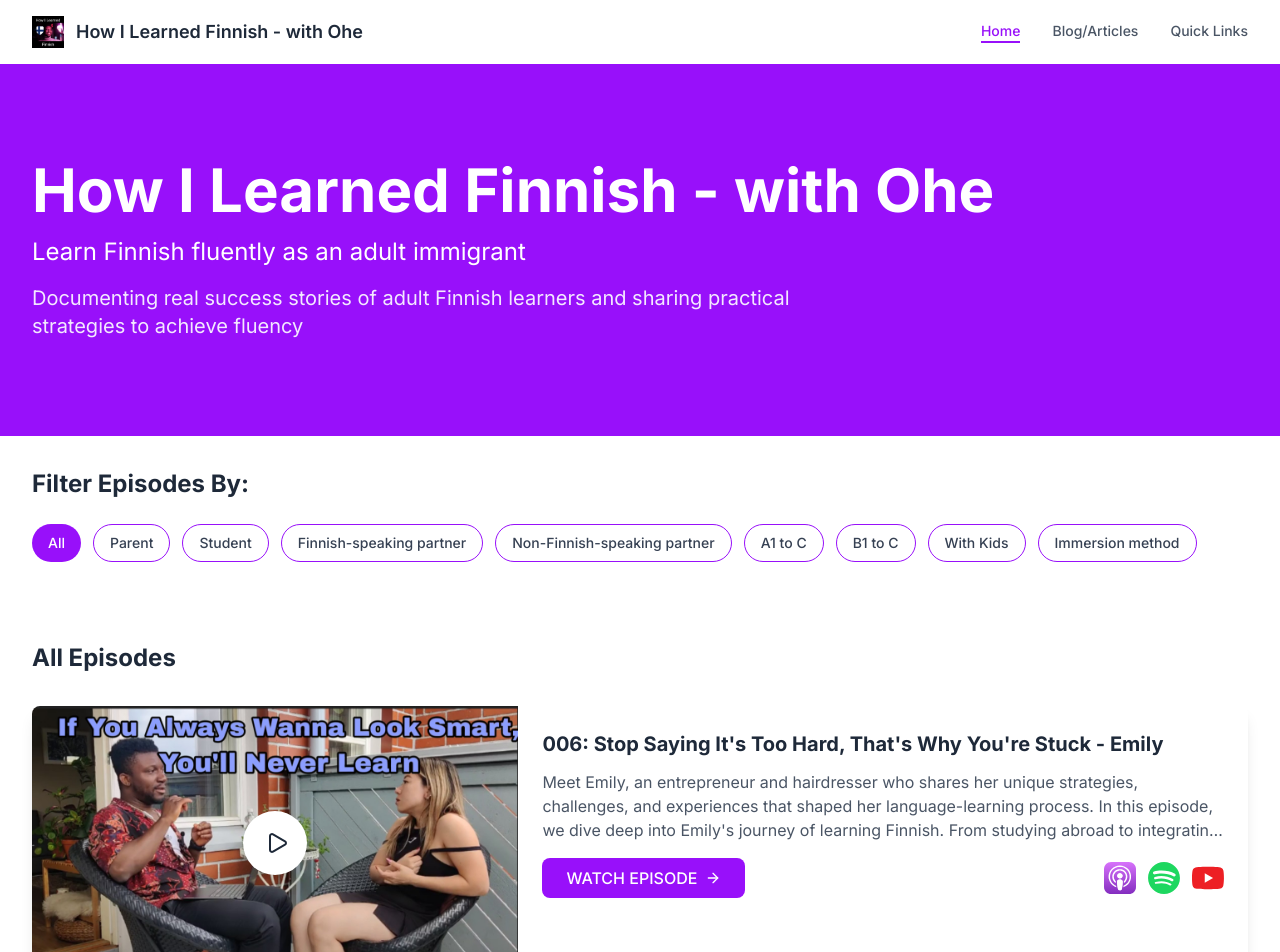
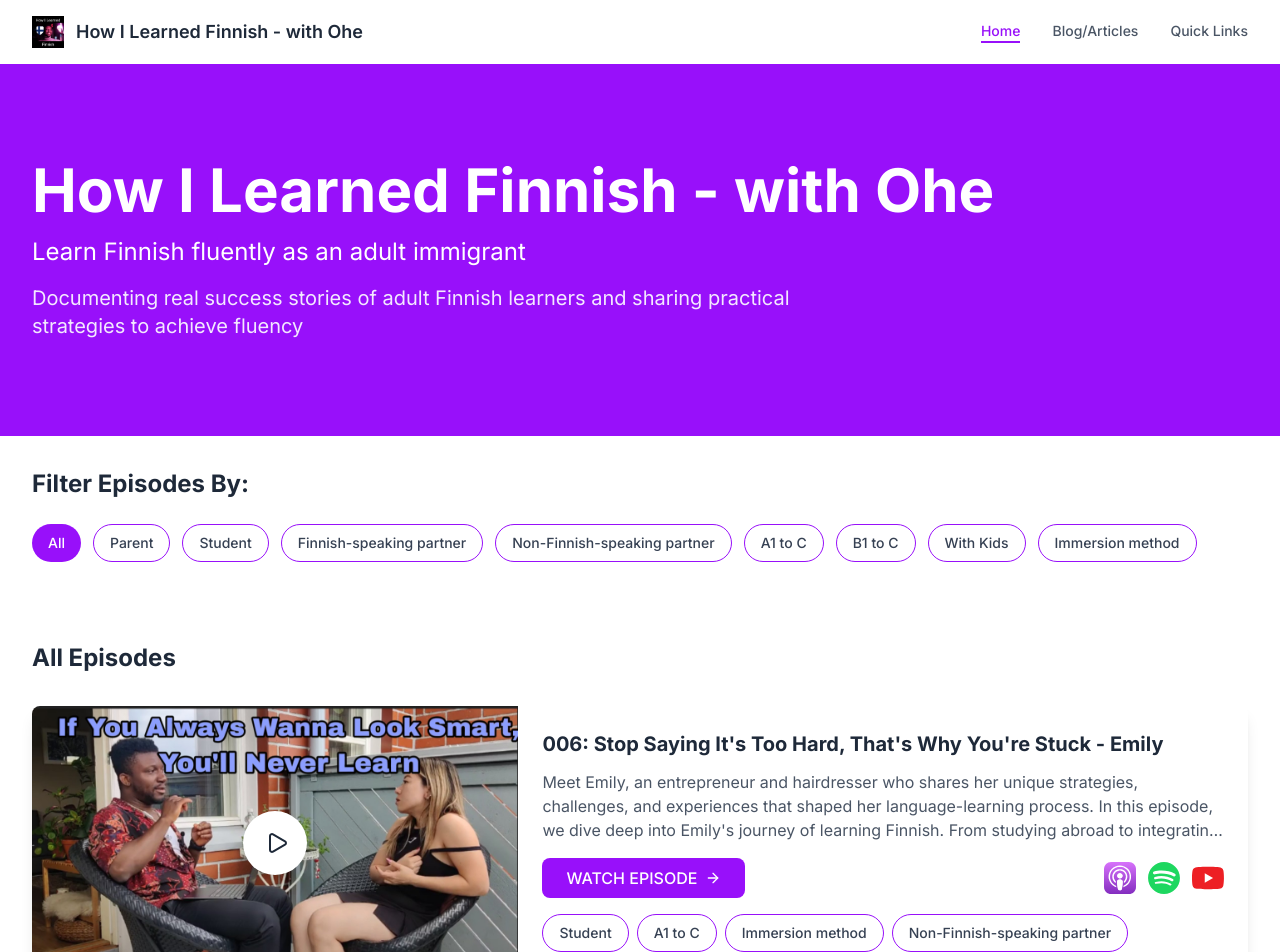
Before and after one commit to pokumars/howILearnedFinnish, a Next.js app: page / in a window 1280 px wide. Shown: the top 952 px of the page. Built offline with nearby package versions, Linux system fonts and the light colour scheme.

Commit message:
Add PillButton component and integrate tag display in EpisodeCard

```diff
--- a/src/components/EpisodeCard.tsx
+++ b/src/components/EpisodeCard.tsx
@@ -1,5 +1,6 @@
 import { Play, ArrowRight } from "lucide-react";
 import Image from "next/image";
+import PillButton from "./pillButton";
 
 interface Platform {
   name: string;
@@ -112,6 +113,18 @@ export default function EpisodeCard({ episode }: EpisodeCardProps) {
               ))}
             </div>
           </div>
+          <div className="flex flex-row flex-wrap gap-2 pt-4">
+            {episode.tags.map((tag) => {
+              return (
+                <PillButton
+                  text={tag}
+                  key={tag}
+                  onClick={() => {}}
+                  activated={false}
+                />
+              );
+            })}
+          </div>
         </div>
       </div>
     </div>
--- /dev/null
+++ b/src/components/pillButton.tsx
@@ -0,0 +1,25 @@
+interface PillButtonProps {
+  text: string;
+  onClick: () => void;
+  activated: boolean;
+}
+
+export default function PillButton({
+  text,
+  onClick,
+  activated,
+}: PillButtonProps) {
+  return (
+    <button
+      key={text}
+      onClick={onClick}
+      className={`px-4 py-2 rounded-full text-sm font-medium transition-colors duration-200 ${
+        activated === true
+          ? "bg-purple-600 text-white"
+          : "bg-white text-gray-700 border border-purple-600 hover:bg-purple-50"
+      }`}
+    >
+      {text}
+    </button>
+  );
+}
```
